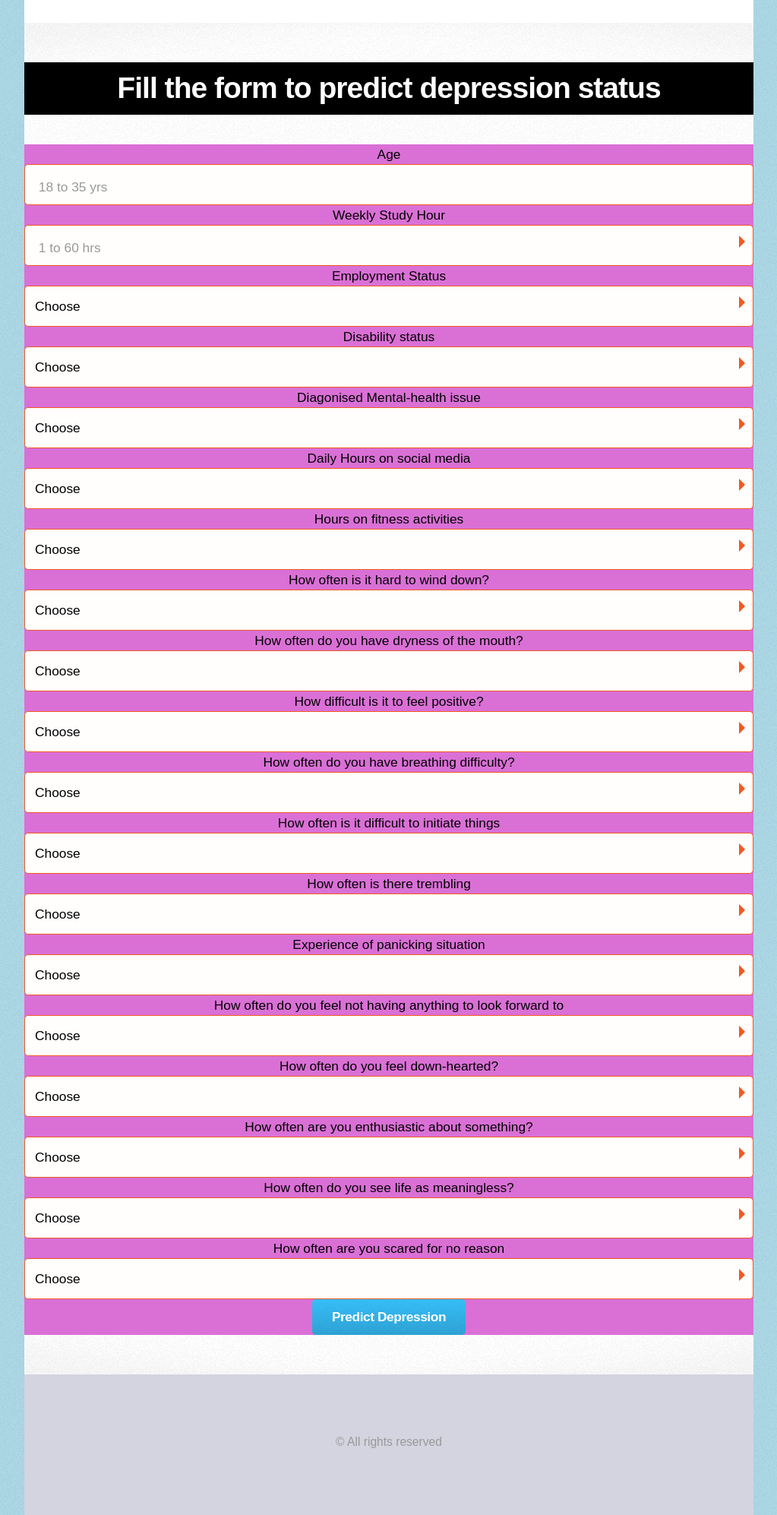
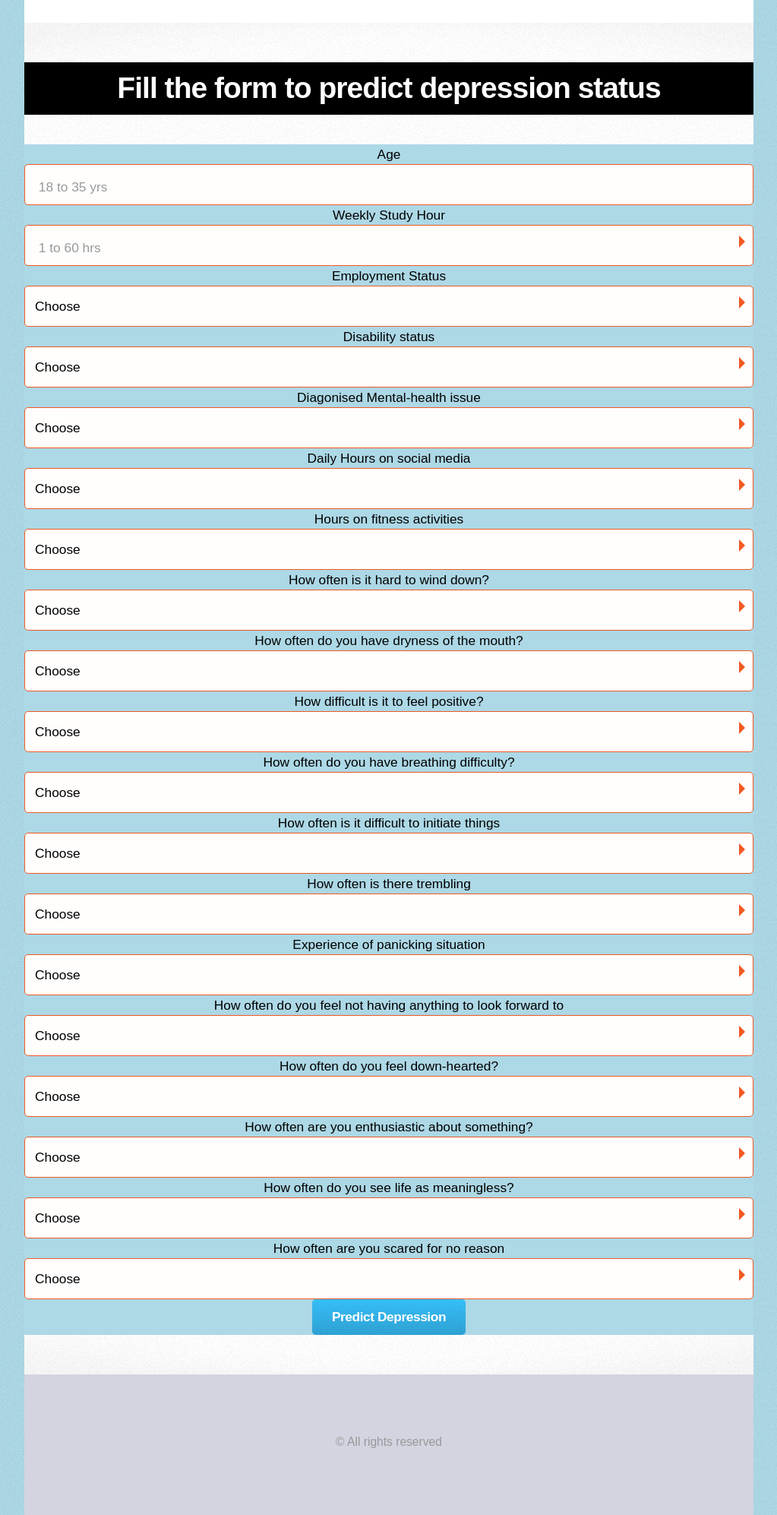
Before and after one commit to Ajisco/Depression-prediction, a Flask app: page / in a window 1280 px wide. Shown: the part 469-2463 px from the top of the page at 76% size, without its empty margins (128-1151 px from the left). Run offline with Flask 2, Linux system fonts and the light colour scheme.

Commit message:
Update index.html

```diff
--- a/templates/index.html
+++ b/templates/index.html
@@ -42,7 +42,7 @@
 					</div>
 					<section id="main" class="container medium">
 
-					<div style="background-color:#da70d6;" class="box">
+					<div style="background-color:lightblue;" class="box">
 						<form style="position: relative; text-align: center;" method="POST" action="{{url_for('index')}}">
 
 								<div class="col-6 col-6-mobilep">
```
